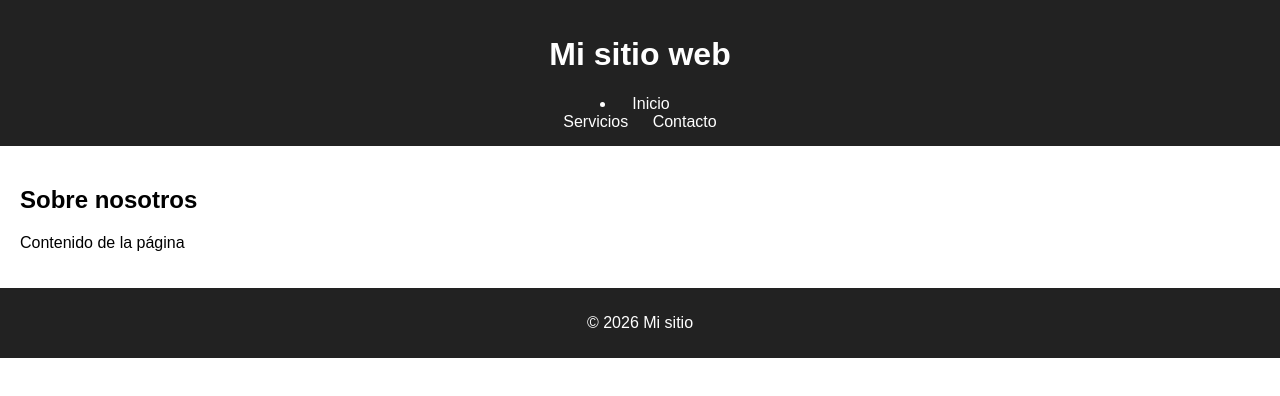
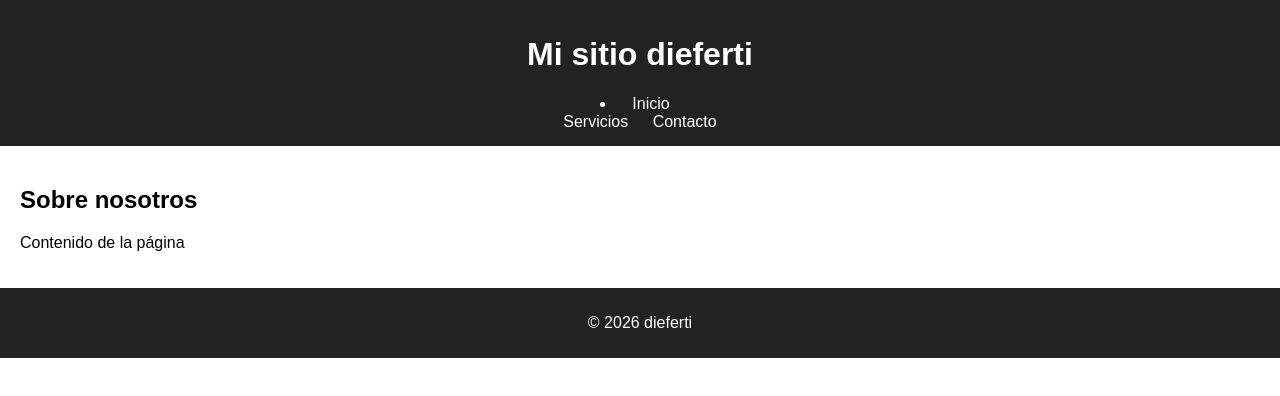
Before and after one commit to diefftinn/reavituar, a plain HTML site: page about.html in a window 1280 px wide. Drawn offline with Linux system fonts and the light colour scheme.

Commit message:
actualizacion del proyecto

```diff
--- a/about.html
+++ b/about.html
@@ -9,7 +9,7 @@
 <body>
 
     <header>
-        <h1>Mi sitio web</h1>
+        <h1>Mi sitio dieferti</h1>
         <nav>
             <li><a href="index.html">Inicio</a></li>
             <a href="#">Servicios</a>
@@ -25,7 +25,7 @@
     </main>
 
     <footer>
-        <p>© 2026 Mi sitio</p>
+        <p>© 2026 dieferti</p>
     </footer>
 
 </body>
```
Also changed, not shown: index.html (+2 -2 lines).
